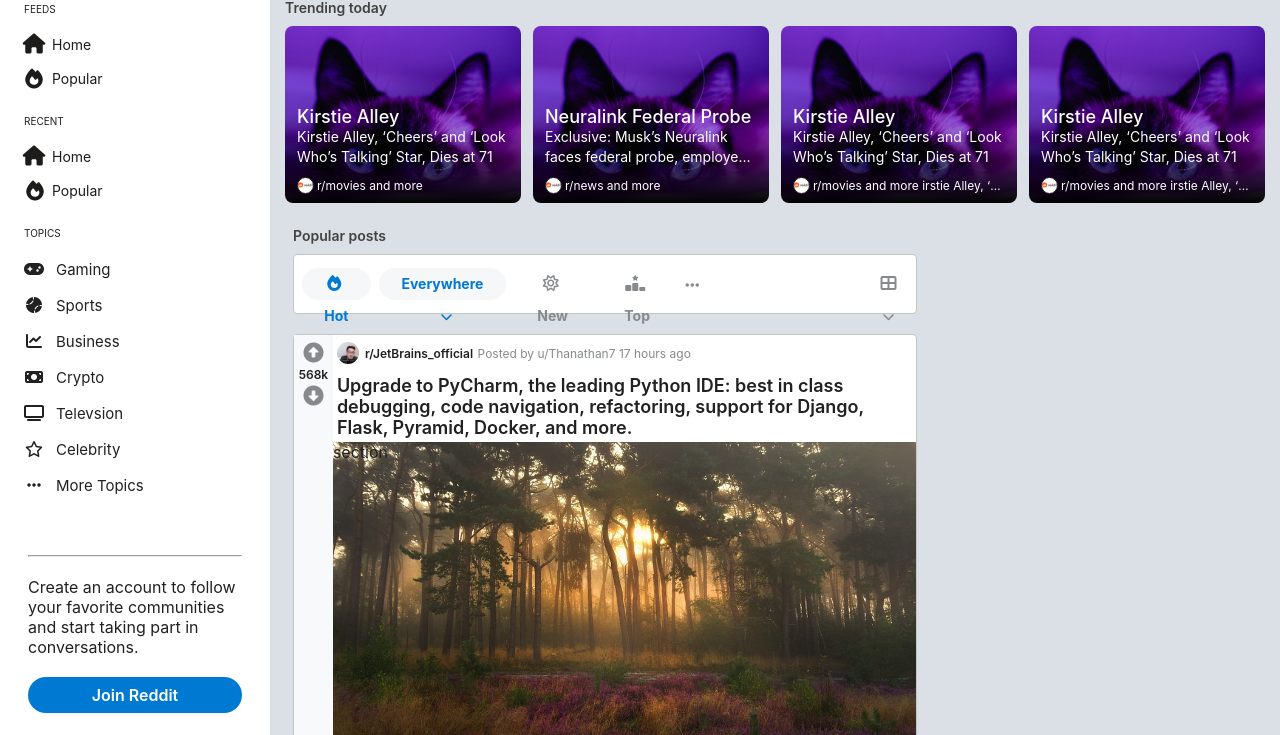
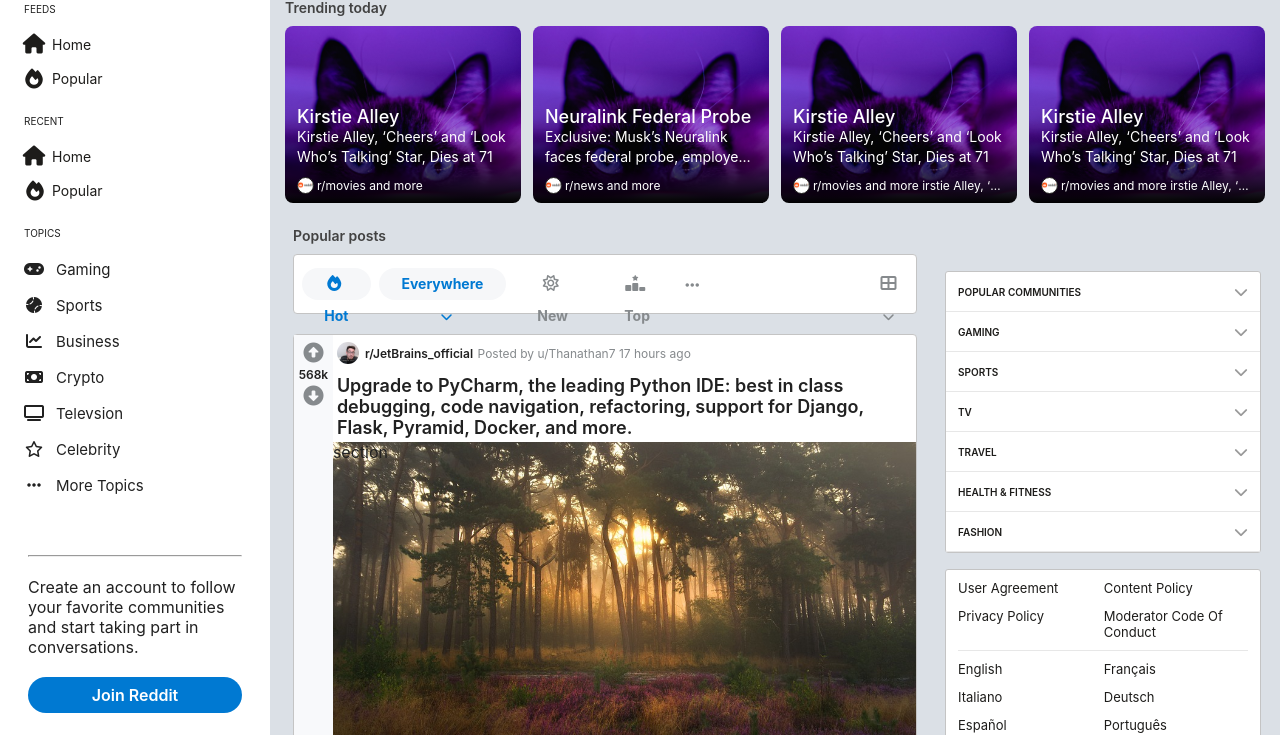
Before and after one commit to ssw6750/MarkUp-study-with-LikeLion, a plain HTML site: page index.html in a window 1280 px wide. Shown: the part 65-800 px from the top of the page. Drawn offline with Linux system fonts and the light colour scheme; a web font is replaced by a local one.

Commit message:
사이드 바 구현 완료 (정적 페이지 구현 완료)

```diff
--- a/css/index.css
+++ b/css/index.css
@@ -445,9 +445,74 @@ main .posts {
   align-items: center;
 }
 
+.main-layout{
+  display: flex;
+}
+
 main aside {
-  background-color: antiquewhite;
+  width: 100%;
   display: inline-block;
-  width: 300px;
   min-height: 400px;
 }
+
+.side-bar {
+  background: #fff;
+  border-radius: 3px;
+  border: #c4c4c4 solid 1px;
+  margin: 68px 4px 0px 20px;
+  display: flex;
+  flex-direction: column;
+}
+
+.side-bar div {
+  color: #1d1c1a;
+  border-bottom: #e7e7e7 1px solid;
+  font-size: 10px;
+  font-weight: 600;
+  height: 40px;
+  display: flex;
+  align-items: center;
+  padding-left: 12px;
+  justify-content: space-between;
+}
+
+/* .side-bar div:last-child {
+  border: 0;
+} */
+
+.side-env-bar {
+  background: #fff;
+  border-radius: 3px;
+  border: #c4c4c4 solid 1px;
+  margin: 16px 4px 0px 20px;
+  display: flex;
+  flex-direction: column;
+  font-size: 13px;
+  font-weight: 400;
+  color: #1d1c1a;
+}
+
+.side-env-bar section {
+  padding: 0px 12px;
+  margin-top: 4px ;
+}
+
+/* 마지막 섹션은 없어야함 (미세하게 겹침) */
+.side-env-bar section::after {
+  content: "";
+  border-top: #e7e7e7 1px solid;
+  display: block;
+  margin-top: 4px;
+}
+
+.side-env-bar section a {
+  /* inline-flex 이거 뭐임 */
+  display: inline-flex;
+  width: 49%;
+  margin: 6px 0px;
+}
+
+/* css 우선순위 점수 개념 */
+.side-env-bar section .copyright {
+  width: 100%;
+}
--- a/index.html
+++ b/index.html
@@ -184,6 +184,7 @@
             </article>
           </div>
         </header>
+        <div class="main-layout">
         <section class="posts">
           <div class="title">Popular posts</div>
           <header class="sort-bar">
@@ -338,7 +339,52 @@
           </div>
 
         </section>
-        <!-- <aside>aside</aside> -->
+        <aside>
+          <div class="side-bar">
+            <div>
+              POPULAR COMMUNITIES
+              <i class="fa-solid fa-chevron-down" style="color:#999999; font-size:14px; margin-right: 12px;"></i>
+            </div>
+            <div>GAMING
+              <i class="fa-solid fa-chevron-down" style="color:#999999; font-size:14px; margin-right: 12px;"></i>
+            </div>
+            <div>SPORTS
+              <i class="fa-solid fa-chevron-down" style="color:#999999; font-size:14px; margin-right: 12px;"></i>
+            </div>
+            <div>TV
+              <i class="fa-solid fa-chevron-down" style="color:#999999; font-size:14px; margin-right: 12px;"></i>
+            </div>
+            <div>TRAVEL
+              <i class="fa-solid fa-chevron-down" style="color:#999999; font-size:14px; margin-right: 12px;"></i>
+            </div>
+            <div>HEALTH &amp; FITNESS
+              <i class="fa-solid fa-chevron-down" style="color:#999999; font-size:14px; margin-right: 12px;"></i>
+            </div>
+            <div>FASHION
+              <i class="fa-solid fa-chevron-down" style="color:#999999; font-size:14px; margin-right: 12px;"></i>
+            </div>
+          </div>
+          <div class="side-env-bar">
+            <section class="menu">
+              <a>User Agreement</a>
+              <a>Content Policy</a>
+              <a>Privacy Policy</a>
+              <a>Moderator Code Of Conduct</a>
+            </section>
+            <section class="lang">
+              <a>English</a>
+              <a>Français</a>
+              <a>Italiano</a>
+              <a>Deutsch</a>
+              <a>Español</a>
+              <a>Português</a>
+            </section>
+            <section>
+              <a class="copyright">Reddit Inc © 2022. All rights reserved</a>
+            </section>
+          </div>
+        </aside>
+      </div>
     </main>
   </section>
 
```
